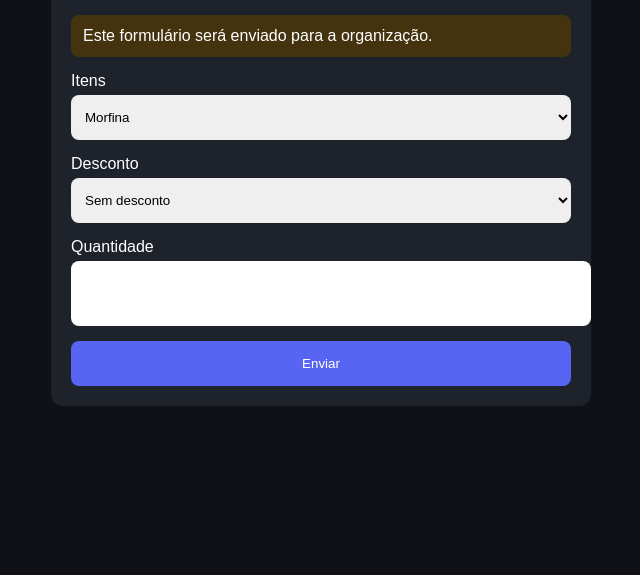
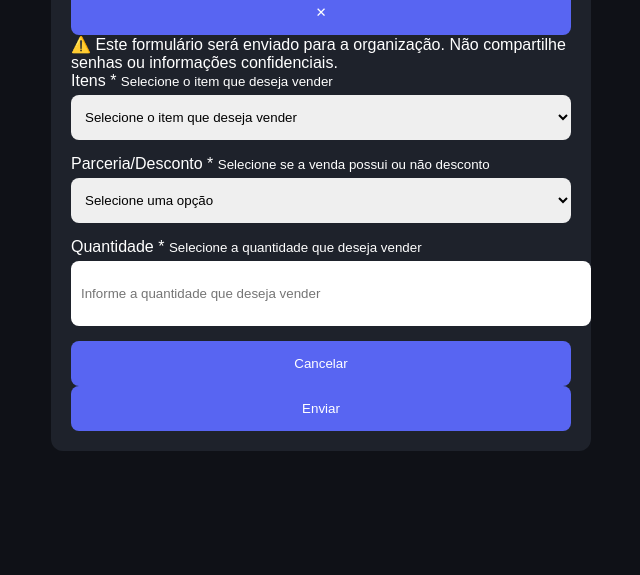
Before and after one commit to santoao95-glitch/fac-vendas, a plain HTML site: page index.html in a window 1280 px wide. Shown: the part 241-816 px from the top of the page, without its empty margins (319-959 px from the left). Drawn offline with Linux system fonts and the light colour scheme.

Commit message:
Update index.html

```diff
--- a/index.html
+++ b/index.html
@@ -2,44 +2,79 @@
 <html lang="pt-BR">
 <head>
 <meta charset="UTF-8">
-<title>Venda FAC</title>
+<meta name="viewport" content="width=device-width, initial-scale=1.0">
+<title>Iniciar Venda</title>
+
 <link rel="stylesheet" href="style.css">
+
 </head>
+<body>
 
-<body>
+<div class="overlay">
 
     <div class="modal">
 
-<h2>🟡 Iniciar venda</h2>
-
-<div class="alerta">
-Este formulário será enviado para a organização.
+        <div class="header">
+            <div class="title">
+                <span class="emoji">🟡</span>
+                <h2>Iniciar venda</h2>
             </div>
 
-<label>Itens</label>
+            <button class="close-btn">✕</button>
+        </div>
+
+        <div class="warning">
+            ⚠️ Este formulário será enviado para a organização. Não compartilhe senhas ou informações confidenciais.
+        </div>
+
+        <div class="form-group">
+            <label>Itens <span>*</span></label>
+            <small>Selecione o item que deseja vender</small>
 
             <select id="item">
+                <option selected disabled>Selecione o item que deseja vender</option>
                 <option>Morfina</option>
                 <option>Adrenalina</option>
-<option>Vírus</option>
-<option>Antivírus</option>
+                <option>Bandagem</option>
+                <option>Antibiótico</option>
             </select>
+        </div>
 
-<label>Desconto</label>
+        <div class="form-group">
+            <label>Parceria/Desconto <span>*</span></label>
+            <small>Selecione se a venda possui ou não desconto</small>
 
             <select id="desconto">
+                <option selected disabled>Selecione uma opção</option>
                 <option>Sem desconto</option>
                 <option>Parceria 10%</option>
-<option>Membro 20%</option>
+                <option>Parceria 20%</option>
             </select>
+        </div>
 
-<label>Quantidade</label>
+        <div class="form-group">
+            <label>Quantidade <span>*</span></label>
+            <small>Selecione a quantidade que deseja vender</small>
 
-<input id="quantidade" type="number">
+            <input
+                id="quantidade"
+                type="number"
+                placeholder="Informe a quantidade que deseja vender">
+        </div>
 
-<button id="enviar">
+        <div class="buttons">
+
+            <button class="cancelar">
+                Cancelar
+            </button>
+
+            <button id="enviar" class="enviar">
                 Enviar
             </button>
+
+        </div>
+
+    </div>
 
 </div>
 
```
Lines whose indentation alone changed are shown as unchanged.
